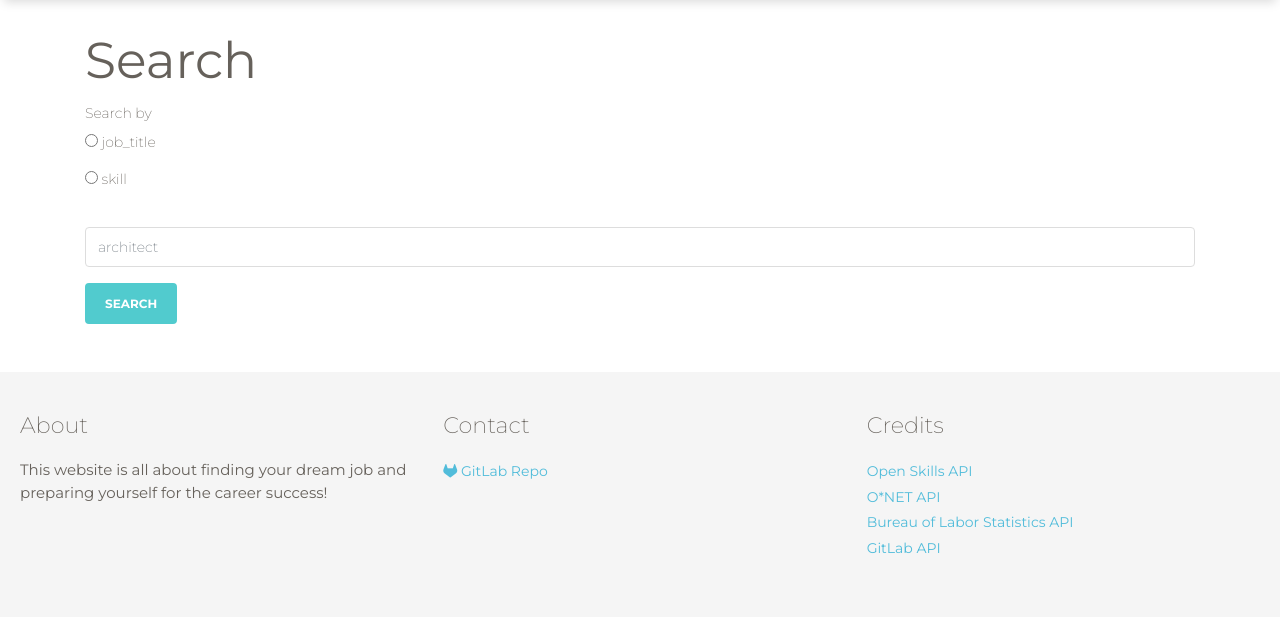
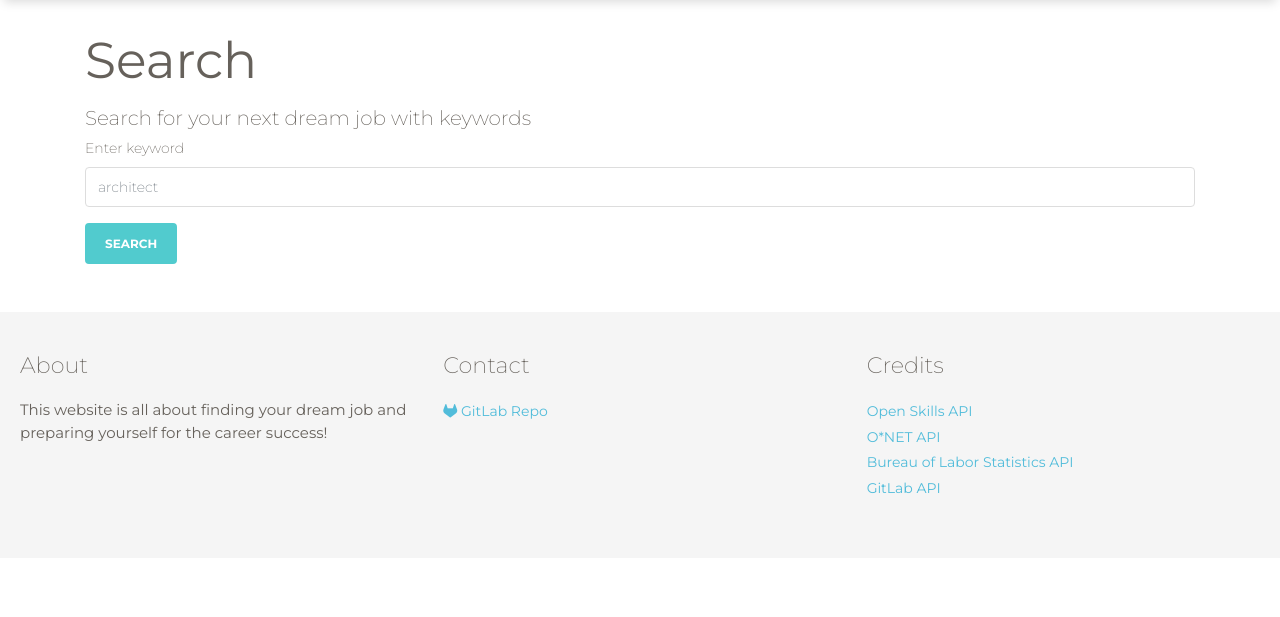
Before and after one commit to xindixu/prep-for-job, a Flask app: page /search in a window 1280 px wide. Shown: the part 71-688 px from the top of the page. Run offline with Flask 2, Linux system fonts and the light colour scheme; some libraries are stand-ins or nearby versions.

Commit message:
remove searchby option b/c api does not have the functionality

```diff
--- a/app/forms.py
+++ b/app/forms.py
@@ -1,5 +1,5 @@
 from flask_wtf import FlaskForm
-from wtforms import StringField, PasswordField, SubmitField, validators, RadioField
+from wtforms import StringField, PasswordField, SubmitField, validators
 from wtforms.csrf.core import CSRFTokenField
 
 
@@ -23,6 +23,5 @@ class LoginForm (FlaskForm):
 
 
 class SearchForm(FlaskForm):
-    searchBy = RadioField(u"Search by", choices=[('Job Title', 'job_title'), ('Skill', 'skill')])
-    keyword = StringField('')
+    keyword = StringField(u"Enter keyword", validators=[validators.DataRequired()])
     submit = SubmitField(u"Search")
--- a/app/templates/search.html
+++ b/app/templates/search.html
@@ -6,14 +6,10 @@
 
 <h1>Search</h1>
 
+<p class="lead">Search for your next dream job with keywords</p>
 <form method="post">
   <div class="form-group">
-    {{ form.searchBy.label }}
-    {% for choice in form.searchBy %}
-    <div class="form-check">
-          {{ choice(class_="form-radio") }} {{ choice.label(class_="form-label") }}
-    </div>
-    {% endfor %}
+
 
     <div class="form-group">
       {{ form.keyword.label }}
```
